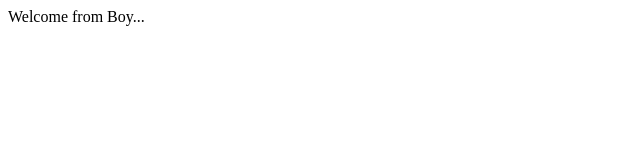
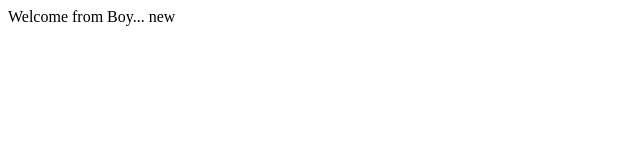
Before and after one commit to SaheeqAhmad/New_bootcamp2020, a plain HTML site: page index.html in a window 1280 px wide. Shown: the full height of the page, 0-640 px from the left. Drawn offline with Linux system fonts and the light colour scheme.

Commit message:
new key add to index.html

```diff
--- a/index.html
+++ b/index.html
@@ -7,7 +7,7 @@
 </head>
 <body>
     <div>
-        Welcome from Boy...
+        Welcome from Boy... new
     </div>
 </body>
 </html>
```
